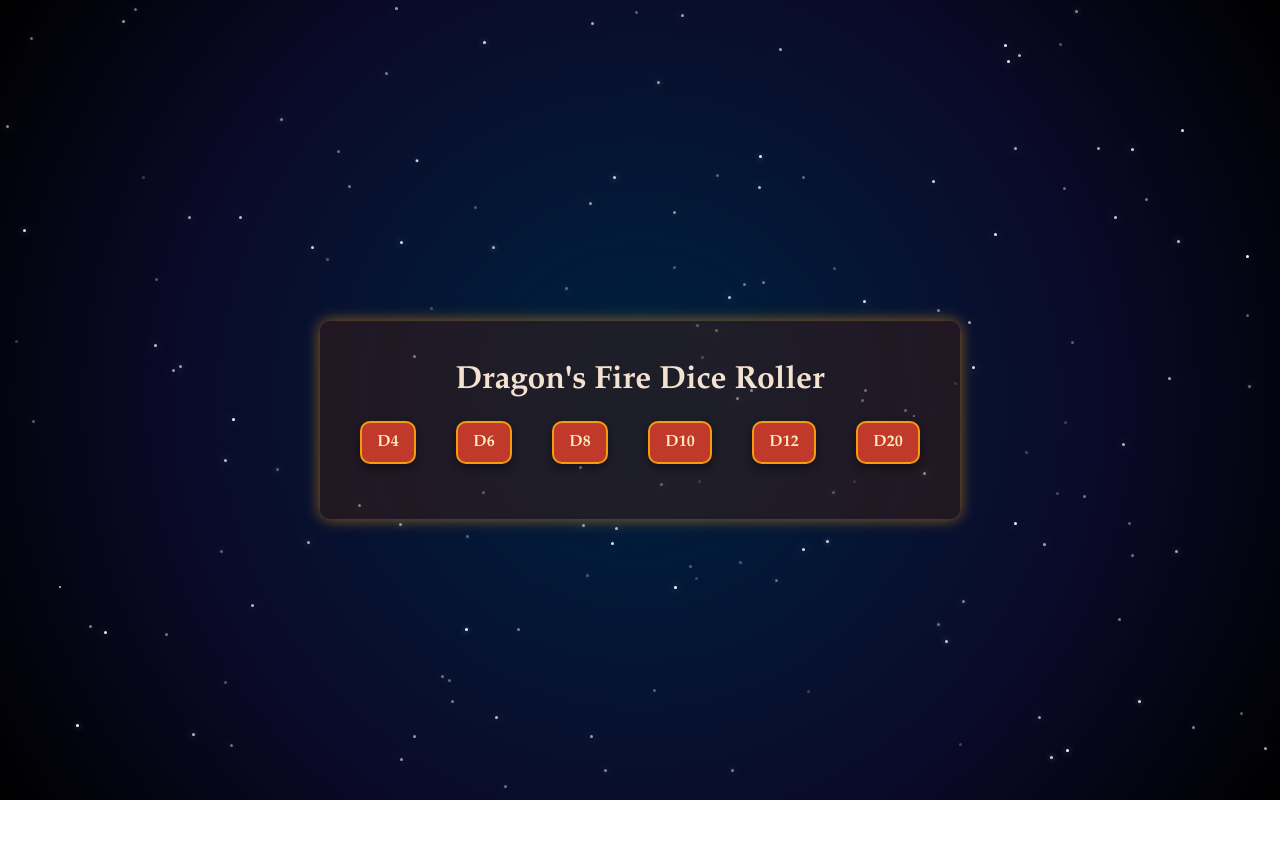
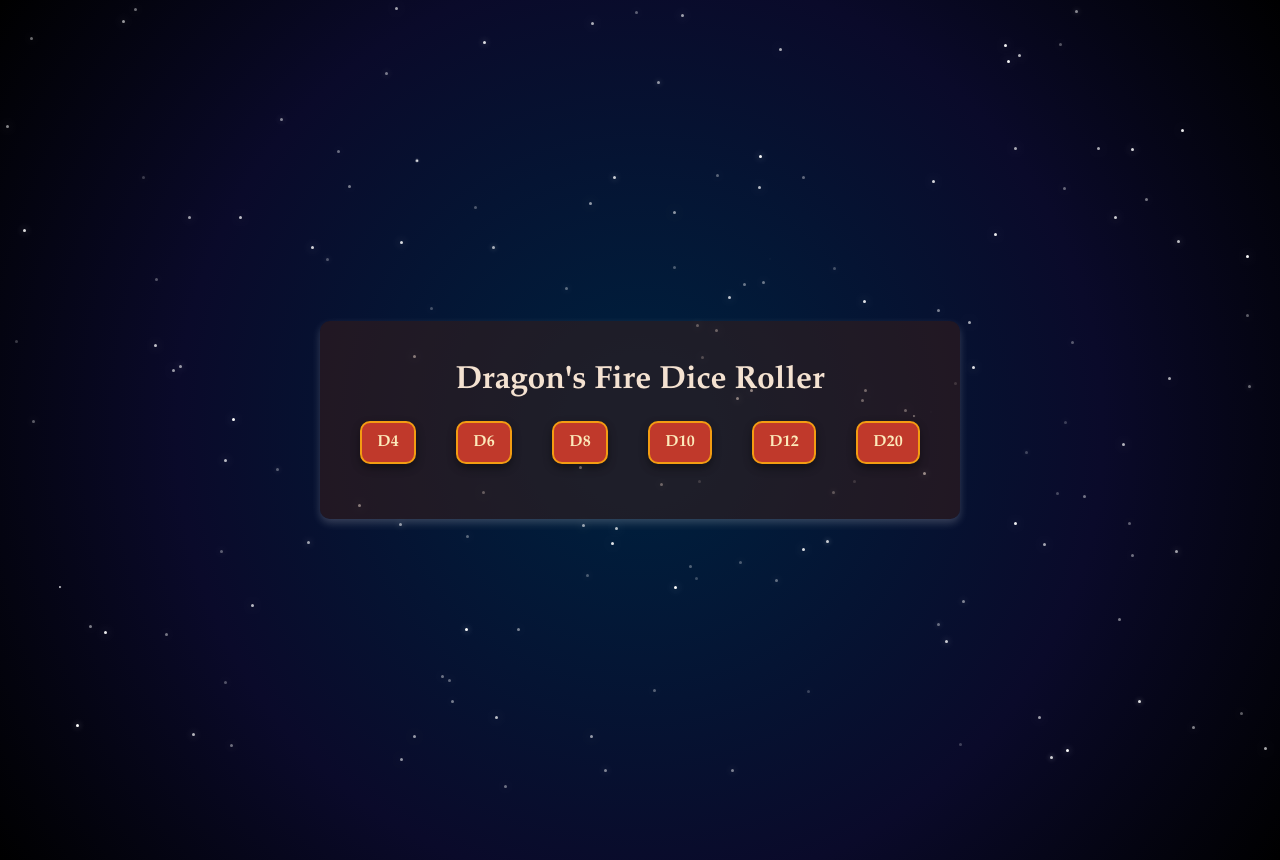
Before and after one commit to Mbani625/MultiDice-Roller, a plain HTML site: page index.html in a window 1280 px wide. Drawn offline with Linux system fonts and the light colour scheme.

Commit message:
Backgroudn expand

```diff
--- a/styles.css
+++ b/styles.css
@@ -8,18 +8,14 @@ body {
   overflow-x: hidden;
   position: relative;
   min-height: 100vh;
-}
-
-/* Galaxy Background */
-body::before {
-  content: "";
-  position: absolute;
-  top: 0;
-  left: 0;
-  width: 100%;
-  height: 100vh;
-  background: radial-gradient(circle, #001e3c 10%, #0a0a2a 60%, #000);
-  z-index: -2;
+  background: radial-gradient(
+    circle,
+    #001e3c 10%,
+    #0a0a2a 60%,
+    #000
+  ); /* Starry background */
+  background-size: cover;
+  background-repeat: no-repeat;
 }
 
 /* Sparkling Stars */
@@ -129,7 +125,7 @@ body::before {
   background-color: rgba(61, 30, 23, 0.5);
   padding: 20px;
   border-radius: 10px;
-  box-shadow: 0px 0px 15px rgba(243, 156, 18, 0.6);
+  box-shadow: 0px 4px 8px rgba(255, 255, 255, 0.2); /* Subtle white shadow */
 }
 
 /* Dice Selection Styling */
@@ -202,7 +198,7 @@ body::before {
 .quantity-buttons {
   display: flex;
   flex-direction: column;
-  gap: 5px; /* Adds space between buttons */
+  gap: 5px;
   width: 100%;
 }
 
@@ -212,10 +208,10 @@ body::before {
   color: #2e1a17;
   font-size: 20px;
   cursor: pointer;
-  width: 100%; /* Full width of container */
-  height: 40px; /* Increased height for better visibility */
+  width: 100%;
+  height: 40px;
   border-radius: 10px;
-  margin: 5px 0; /* 5px margin on top and bottom */
+  margin: 5px 0;
 }
 
 /* Center Roll Dice Button in the Table */
```
